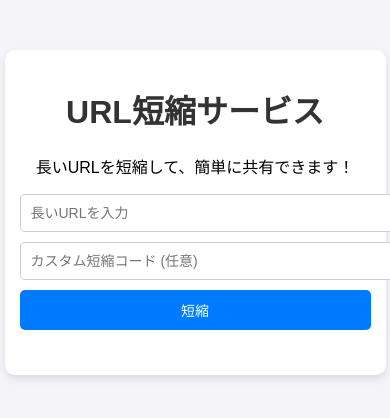
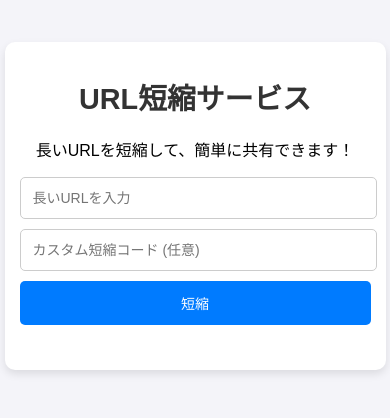
Before and after one commit to AuspicEin/HP_1, a Flask app: page / in a window 390 px wide. Shown: the top 418 px of the page. Run offline with Flask 3, Linux system fonts and the light colour scheme.

Commit message:
スマホでの表示改善

```diff
--- a/templates/index.html
+++ b/templates/index.html
@@ -3,6 +3,7 @@
 <head>
     <meta charset="UTF-8">
     <meta name="description" content="シンプルで無料のURL短縮サービス。短縮リンクを作成して簡単に共有！">
+    <meta name="viewport" content="width=device-width, initial-scale=1.0">  <!-- スマホ対応のための設定 -->
     <title>無料で使えるURL短縮サービス | 短縮リンク作成</title>
     <style>
         /* 全体のスタイル */
@@ -15,8 +16,9 @@
         }
 
         .container {
-            max-width: 500px;
-            margin: 50px auto;
+            max-width: 90%;
+            width: 400px;
+            margin: 10vh auto; /* 画面中央寄せ */
             padding: 20px;
             background: white;
             box-shadow: 0 4px 8px rgba(0, 0, 0, 0.1);
@@ -25,6 +27,7 @@
 
         h1 {
             color: #333;
+            font-size: 1.8em;
         }
 
         /* フォームのスタイル */
@@ -32,21 +35,23 @@
             display: flex;
             flex-direction: column;
             gap: 10px;
+            width: 100%;
         }
 
         input {
-            width: 100%;
-            padding: 10px;
+            width: calc(100% - 20px);
+            padding: 12px;
             border: 1px solid #ccc;
             border-radius: 5px;
             font-size: 16px;
+            margin: 0 auto;
         }
 
         button {
             background: #007bff;
             color: white;
             border: none;
-            padding: 10px;
+            padding: 12px;
             font-size: 16px;
             border-radius: 5px;
             cursor: pointer;
@@ -99,14 +104,11 @@
         @media (max-width: 600px) {
             .container {
                 width: 90%;
+                margin: 5vh auto;
                 padding: 15px;
             }
 
-            input {
-                font-size: 14px;
-            }
-
-            button {
+            input, button {
                 font-size: 14px;
             }
         }
```
Also changed, not shown: database.db.
